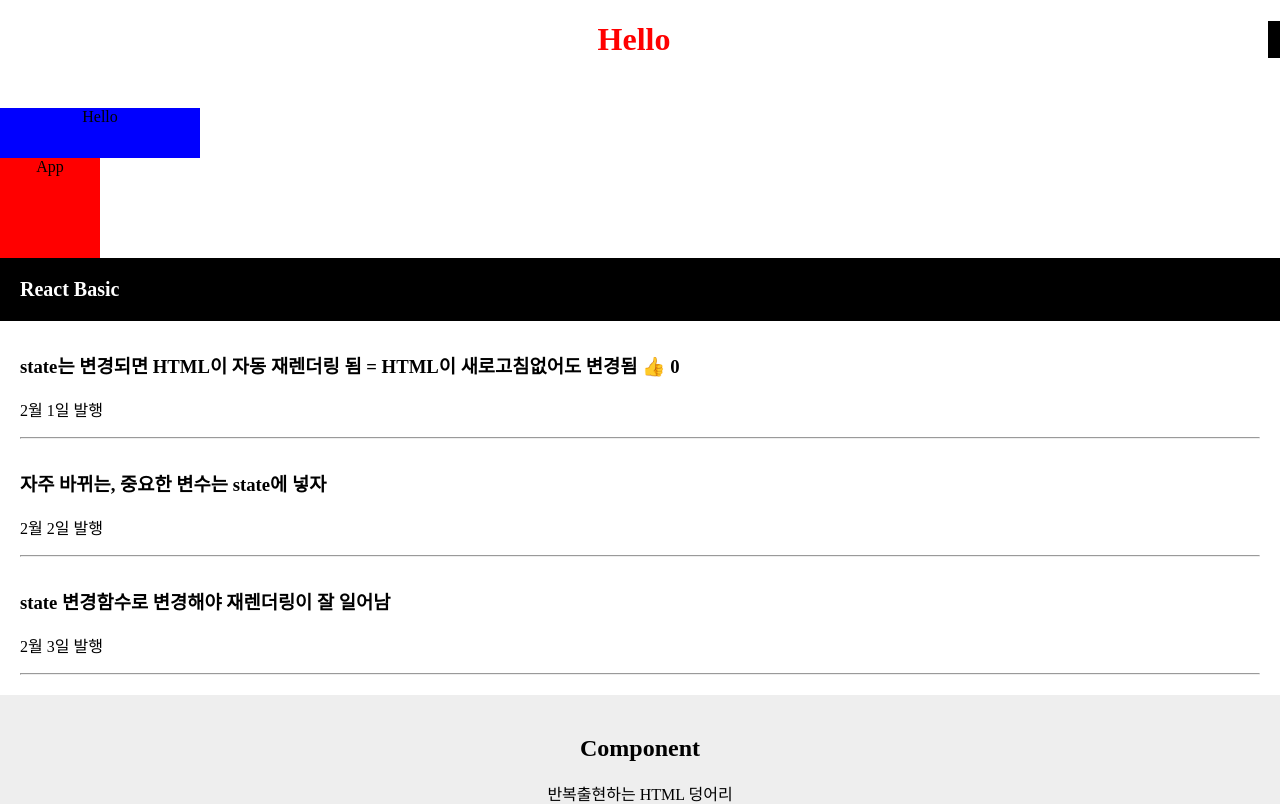
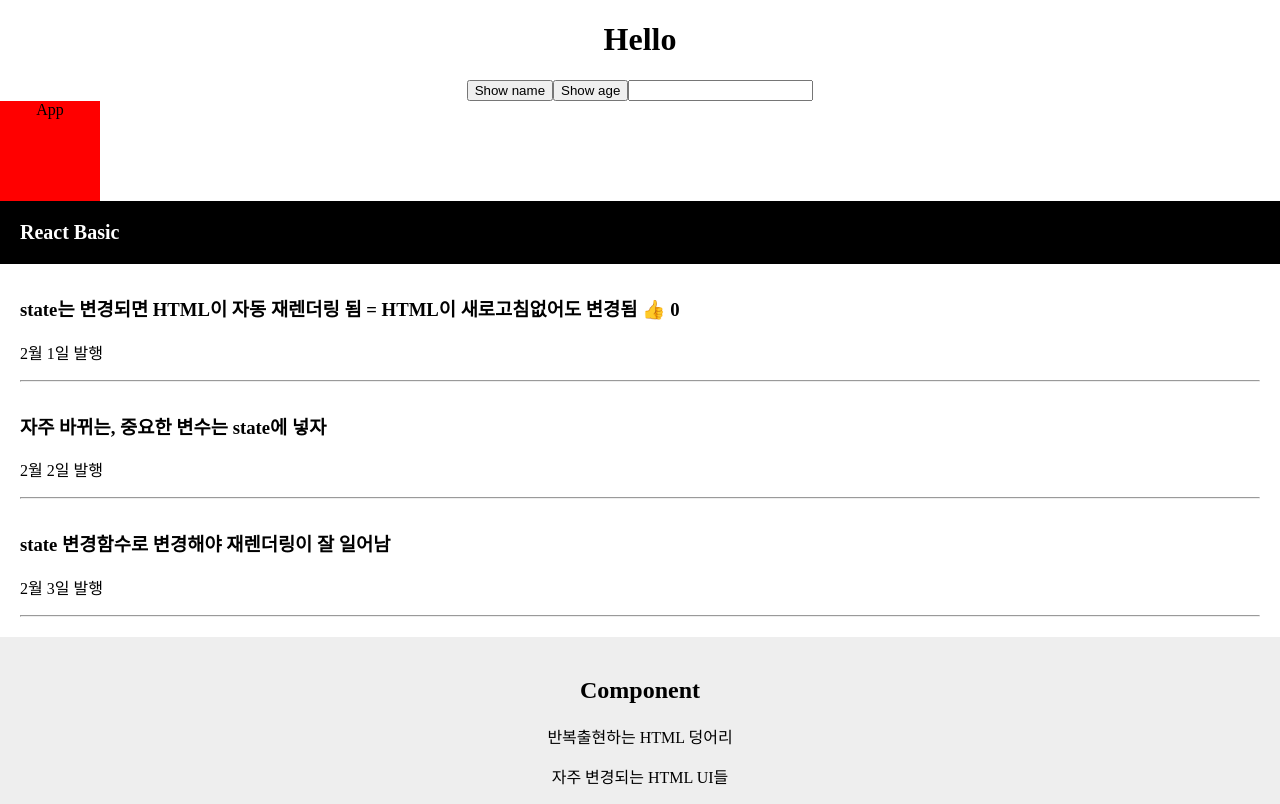
Before and after one commit to devmk1090/React-Basic, a React (Create React App) app: page / in a window 1280 px wide. Shown: the top 804 px of the page. Built offline with nearby package versions, Linux system fonts and the light colour scheme.

Commit message:
handling event

```diff
--- a/src/component/Hello.js
+++ b/src/component/Hello.js
@@ -1,18 +1,35 @@
-import World from "./World";
-import styles from "./Hello.module.css";
+export default function Hello() {
 
-export default function Hello() {
+    function showName() {
+        console.log("Mike");
+    }
+
+    function showAge(age) {
+        console.log(age);
+    }
+
+    function showText(txt) {
+        console.log(txt);
+    }
+
     return (
         <div>
-            <h1
-                style={{
-                    color: "#f00",
-                    borderRight: "12px solid #000",
-                    marginBottom: "50px",
-                    opacity: 1,
-                }}>Hello
-            </h1>
-            <div className={styles.box}>Hello</div>
+            <h1>Hello</h1>
+            <button onClick={showName}>Show name</button>
+            <button
+                onClick={() => {
+                    showAge(10);
+                }}
+            >
+                Show age
+            </button>
+            <input
+                type="text"
+                onChange={e => {
+                    const txt = e.target.value;
+                    showText(txt);
+                }}
+            />
         </div>
     );
 }
```
